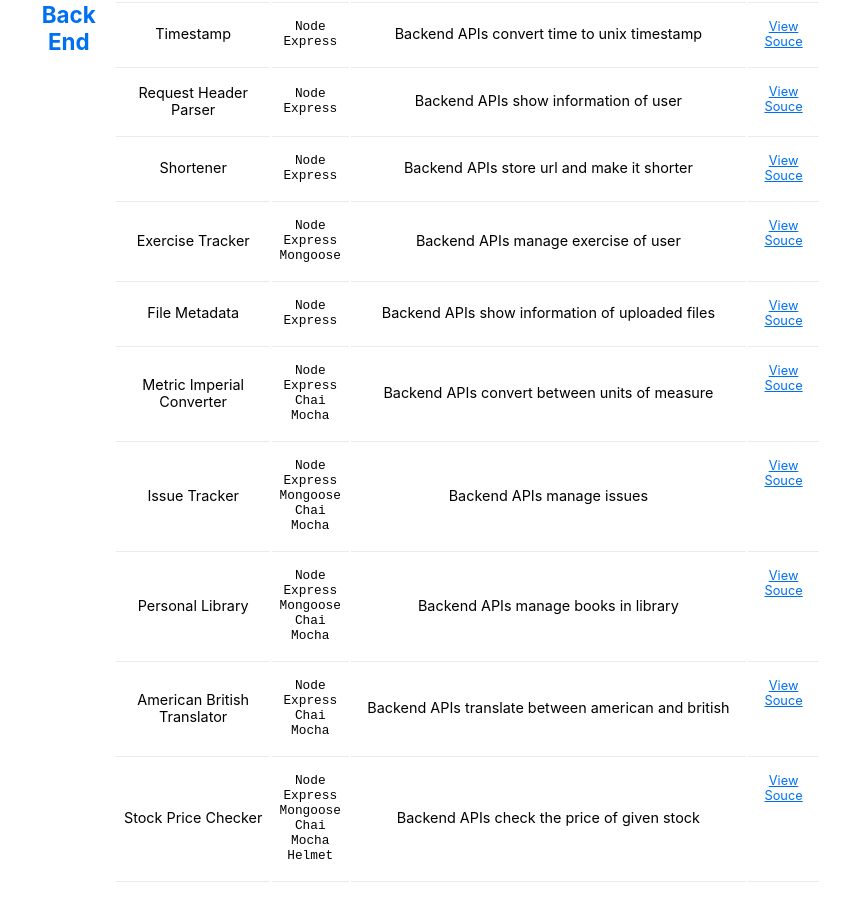
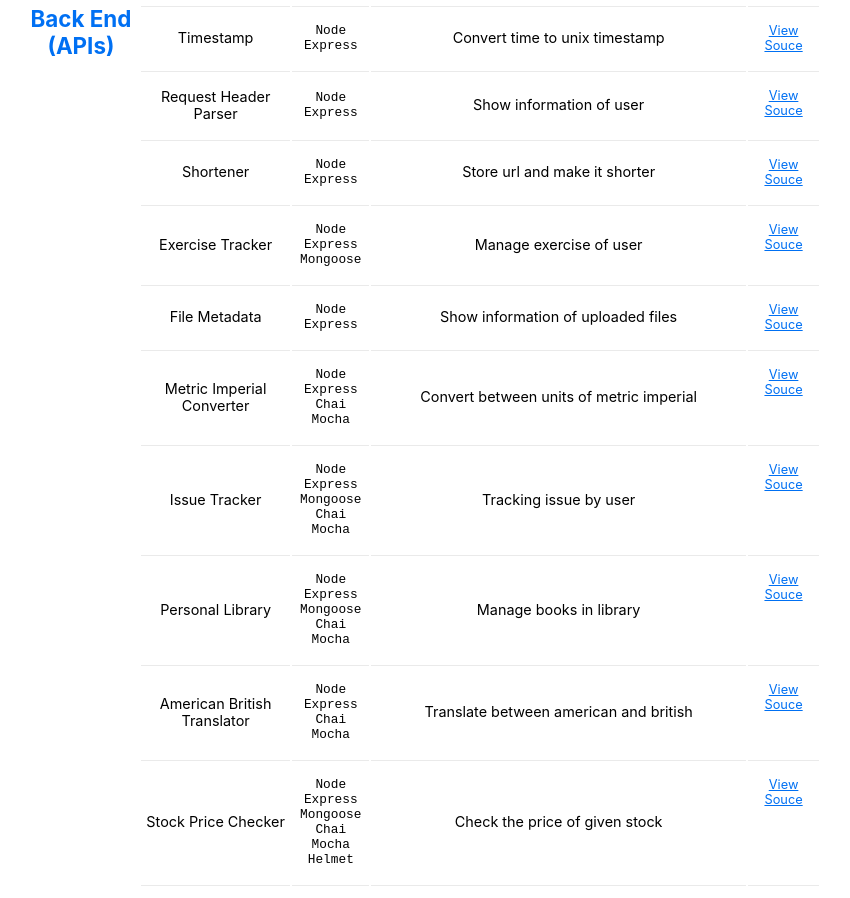
Before and after one commit to hadinhtu97/hadinhtu97, a Next.js app: page /projects in a window 1280 px wide. Shown: the part 1334-2232 px from the top of the page, without its empty margins (219-1069 px from the left). Built offline with nearby package versions, Linux system fonts and the light colour scheme.

Commit message:
Fix: backend projects description

```diff
--- a/pages/projects.js
+++ b/pages/projects.js
@@ -126,71 +126,71 @@ const Projects = () => {
                         projectSouce='https://github.com/hadinhtu97/treemap-diagram'
                     />
                     <tr>
-                        <th rowSpan={12} className={styles.typeColumn}>Back End</th>
+                        <th rowSpan={12} className={styles.typeColumn}>Back End (APIs)</th>
                     </tr>
                     <Article projectName='Timestamp'
                         projectTechs={['Node', 'Express']}
-                        projectDescription="Backend APIs convert time to unix timestamp"
+                        projectDescription="Convert time to unix timestamp"
                         projectView='https://timestamp.hadinhtu97.repl.co/'
                         projectSouce='https://github.com/hadinhtu97/timestamp'
                     />
                     <Article projectName='Request Header Parser'
                         projectTechs={['Node', 'Express']}
-                        projectDescription="Backend APIs show information of user"
+                        projectDescription="Show information of user"
                         projectView='https://request-header-parser.hadinhtu97.repl.co/'
                         projectSouce='https://github.com/hadinhtu97/request-header-parser'
                     />
                     <Article projectName='Shortener'
                         projectTechs={['Node', 'Express']}
-                        projectDescription="Backend APIs store url and make it shorter"
+                        projectDescription="Store url and make it shorter"
                         projectView='https://shortener.hadinhtu97.repl.co/'
                         projectSouce='https://github.com/hadinhtu97/shortener'
                     />
                     <Article projectName='Exercise Tracker'
                         projectTechs={['Node', 'Express', 'Mongoose']}
-                        projectDescription="Backend APIs manage exercise of user"
+                        projectDescription="Manage exercise of user"
                         projectView='https://exercise-tracker.hadinhtu97.repl.co/'
                         projectSouce='https://github.com/hadinhtu97/exercise-tracker'
                     />
                     <Article projectName='File Metadata'
                         projectTechs={['Node', 'Express']}
-                        projectDescription="Backend APIs show information of uploaded files"
+                        projectDescription="Show information of uploaded files"
                         projectView='https://file-metadata.hadinhtu97.repl.co/'
                         projectSouce='https://github.com/hadinhtu97/file-metadata'
                     />
                     <Article projectName='Metric Imperial Converter'
                         projectTechs={['Node', 'Express', 'Chai', 'Mocha']}
-                        projectDescription="Backend APIs convert between units of measure"
+                        projectDescription="Convert between units of metric imperial"
                         projectView='https://metric-imperial-converter.hadinhtu97.repl.co/'
                         projectSouce='https://github.com/hadinhtu97/metric-imperial-converter'
                     />
                     <Article projectName='Issue Tracker'
                         projectTechs={['Node', 'Express', 'Mongoose', 'Chai', 'Mocha']}
-                        projectDescription="Backend APIs manage issues"
+                        projectDescription="Tracking issue by user"
                         projectView='https://issue-tracker.hadinhtu97.repl.co/'
                         projectSouce='https://github.com/hadinhtu97/issue-tracker'
                     />
                     <Article projectName='Personal Library'
                         projectTechs={['Node', 'Express', 'Mongoose', 'Chai', 'Mocha']}
-                        projectDescription="Backend APIs manage books in library"
+                        projectDescription="Manage books in library"
                         projectView='https://personal-library.hadinhtu97.repl.co/'
                         projectSouce='https://github.com/hadinhtu97/personal-library'
                     />
                     <Article projectName='American British Translator'
                         projectTechs={['Node', 'Express', 'Chai', 'Mocha']}
-                        projectDescription="Backend APIs translate between american and british"
+                        projectDescription="Translate between american and british"
                         projectView='https://american-british-translator.hadinhtu97.repl.co/'
                         projectSouce='https://github.com/hadinhtu97/american-british-translator'
                     />
                     <Article projectName='Stock Price Checker'
                         projectTechs={['Node', 'Express', 'Mongoose', 'Chai', 'Mocha', 'Helmet']}
-                        projectDescription="Backend APIs check the price of given stock"
+                        projectDescription="Check the price of given stock"
                         projectView='https://stock-price-checker.hadinhtu97.repl.co/'
                         projectSouce='https://github.com/hadinhtu97/stock-price-checker'
                     />
                     <Article projectName='Anonymous Message Board'
                         projectTechs={['Node', 'Express', 'Mongoose', 'Chai', 'Mocha', 'Helmet']}
-                        projectDescription="Backend APIs manage message on board without login"
+                        projectDescription="Manage messages on board without login"
                         projectView='https://anonymous-message-board.hadinhtu97.repl.co/'
                         projectSouce='https://github.com/hadinhtu97/anonymous-message-board'
                     />
```
